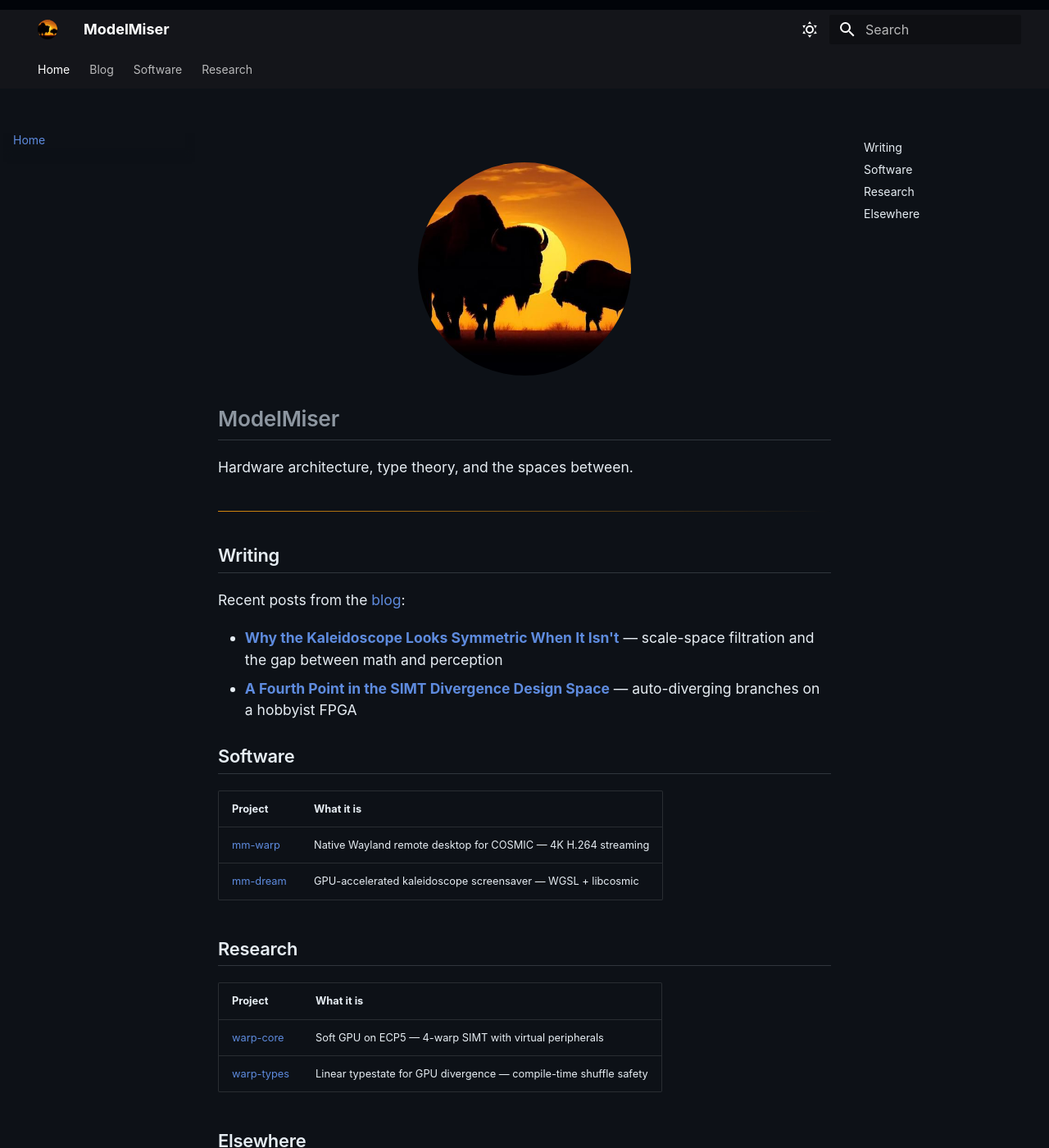
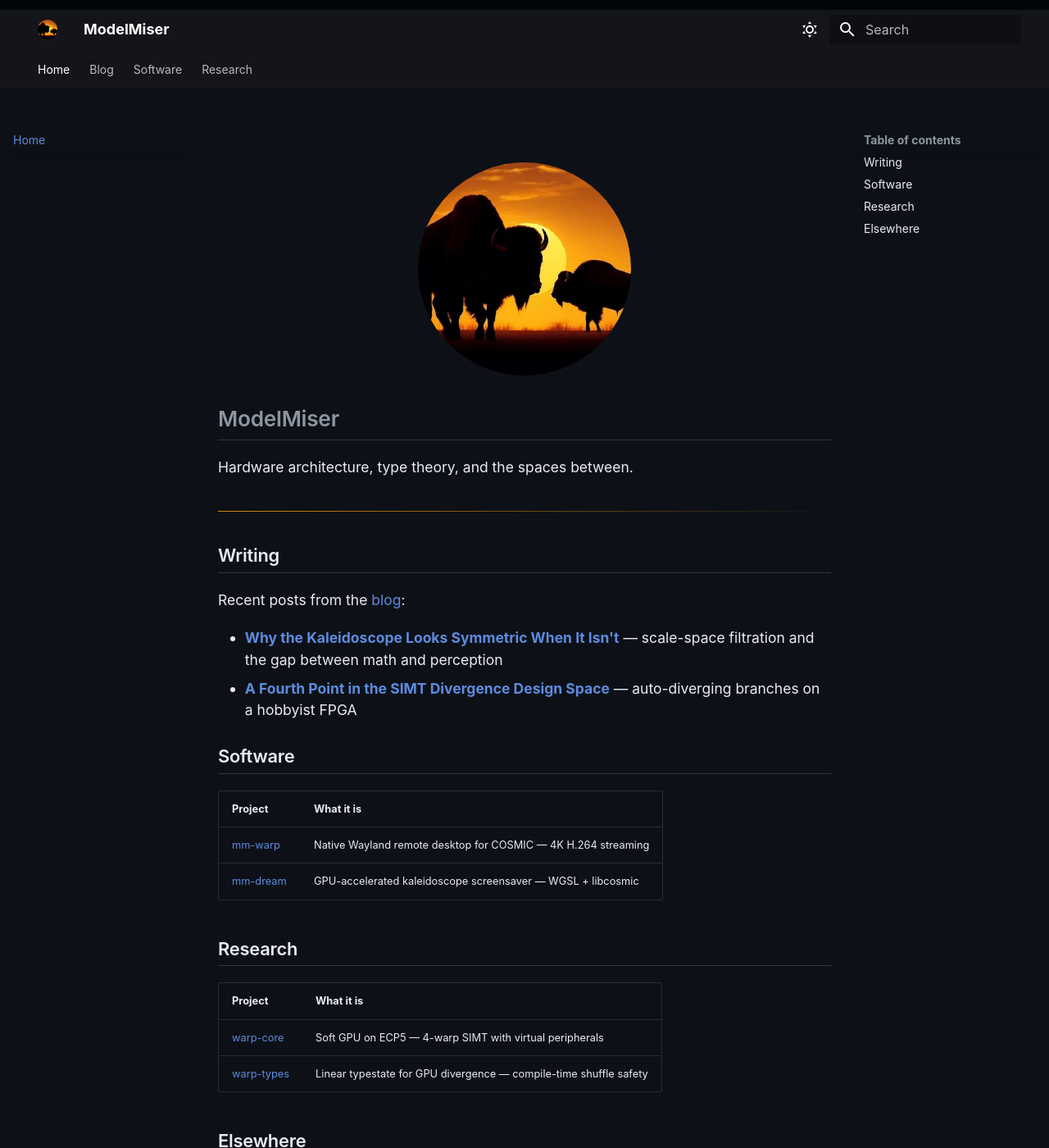
Before and after one commit to modelmiser/modelmiser, an MkDocs documentation site: the page built from docs/index.md, in a window 1280 px wide and 1400 px high. Shown: the whole window at 82% size. Built offline with MkDocs 1.6.1 and Material for MkDocs 9.7.7, drawn with Linux system fonts in a browser that asks for light colours.

Commit message:
fix: remove navigation.sections — was causing repeated headers in sidebar
The sections feature renders tab names as bold section headers in the
sidebar, duplicating what the tabs already show. Removing it makes the
sidebar show just the page items directly.

Co-Authored-By: Claude Opus 4.6 (1M context) <noreply@anthropic.com>

```diff
--- a/docs/stylesheets/blog.css
+++ b/docs/stylesheets/blog.css
@@ -14,14 +14,6 @@
   --mm-amber-light: #e8a020;
   --mm-amber-dim: #8b5e0f;
   --mm-amber-glow: rgba(212, 136, 15, 0.15);
-}
-
-/* --------------------------------------------------------------------------
-   Sidebar — hide redundant section title (already shown in tabs)
-   -------------------------------------------------------------------------- */
-
-.md-sidebar .md-nav__title[for] {
-  display: none !important;
 }
 
 /* --------------------------------------------------------------------------
--- a/mkdocs.yml
+++ b/mkdocs.yml
@@ -8,7 +8,6 @@ theme:
   custom_dir: overrides
   features:
     - navigation.tabs
-    - navigation.sections
     - navigation.top
     - content.code.copy
     - content.code.annotate
```
Also changed, not shown: site/404.html, site/blog/2026/03/19/why-the-kaleidoscope-looks-symmetric-when-it-isnt/index.html, site/blog/2026/04/02/a-fourth-point-in-the-simt-divergence-design-space/index.html, site/blog/index.html, site/index.html, site/research/index.html, site/research/warp-core/index.html, site/research/warp-types/index.html, site/software/index.html, site/software/mm-dream/index.html, site/software/mm-warp/index.html, site/stylesheets/blog.css.
